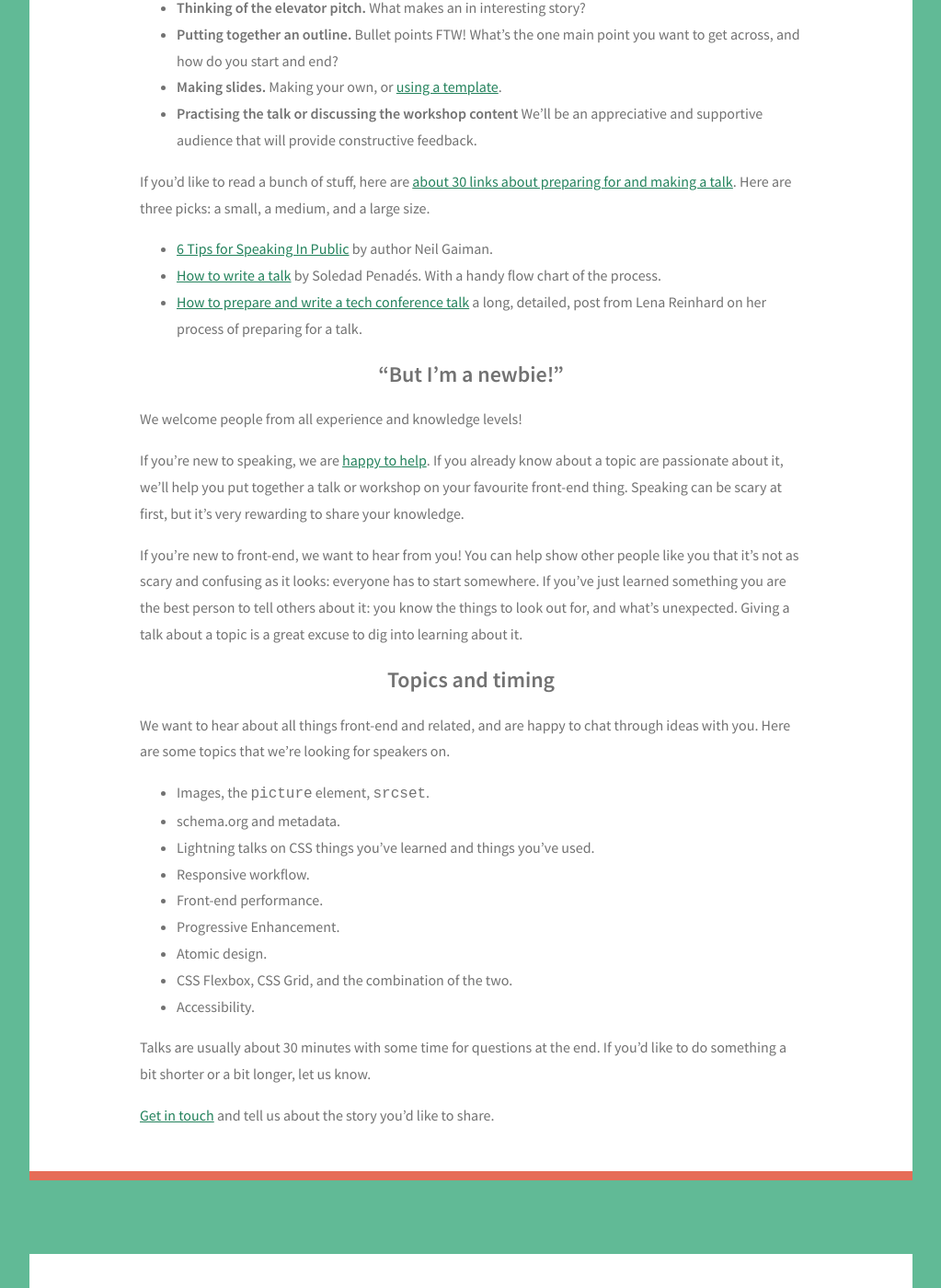
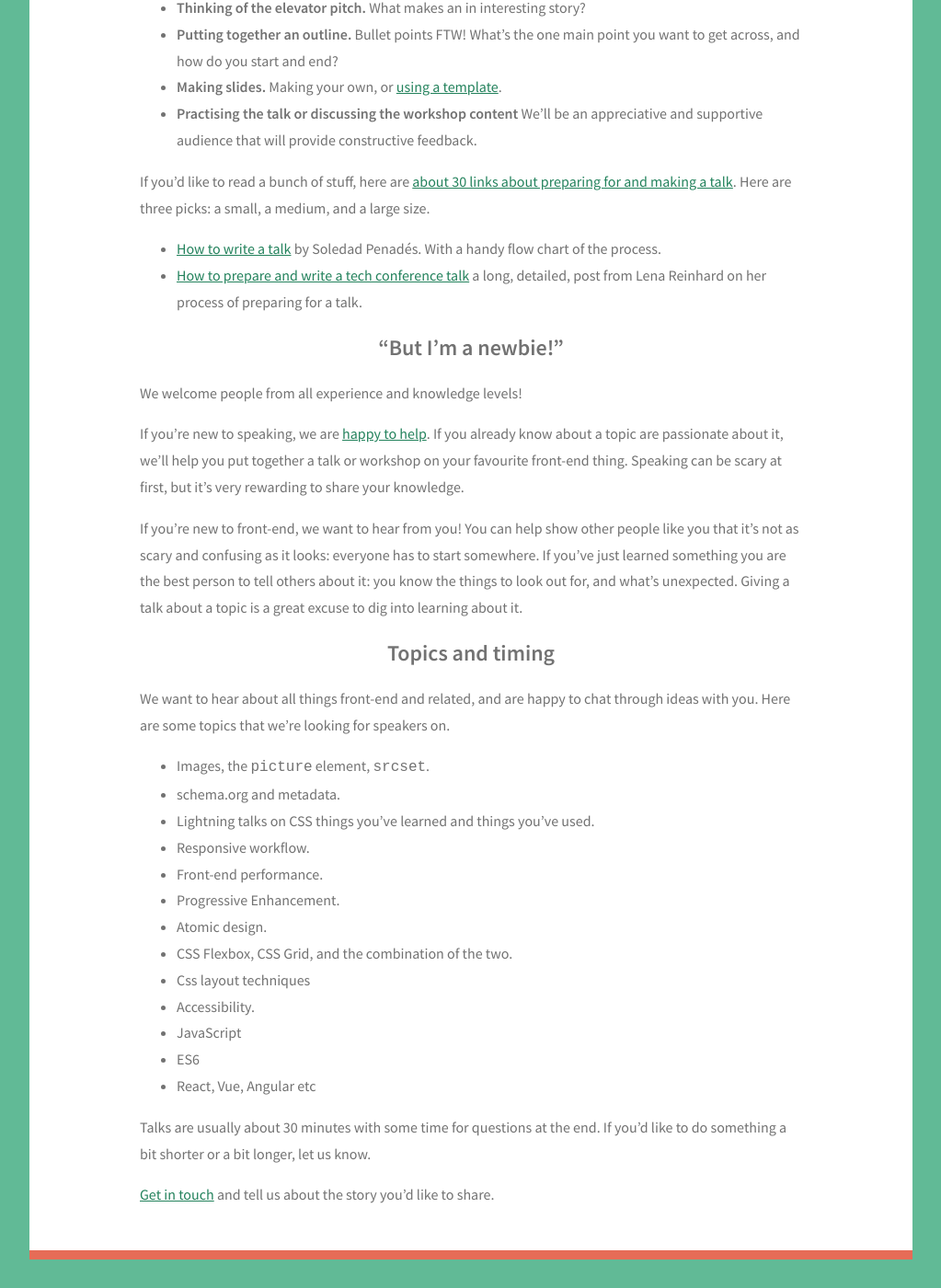
Before and after one commit to CTFEDs/CTFEDS.org, a Jekyll site: the page built from call-for-speakers.html, in a window 1280 px wide and 1400 px high, scrolled down 2302 px. Shown: the whole window at 92% size, without its empty margins (128-1151 px from the left). Built offline with Jekyll 4.4.1, drawn with Linux system fonts in a browser that asks for light colours.

Commit message:
Minor changes to call for speakers page

```diff
--- a/_includes/call-for-speakers.md
+++ b/_includes/call-for-speakers.md
@@ -27,7 +27,6 @@ The [CTFEDs organising team](http://www.meetup.com/ctfeds/members/?op=leaders) a
 
 If you’d like to read a bunch of stuff, here are [about 30 links about preparing for and making a talk](https://pinboard.in/u:maxbarners/t:ctfeds/t:speaking/t:advice/). Here are three picks: a small, a medium, and a large size.
 
-* [6 Tips for Speaking In Public](http://neil-gaiman.tumblr.com/post/41653204206/6-tips-for-speaking-in-public) by author Neil Gaiman.
 * [How to write a talk](https://soledadpenades.com/2016/08/17/how-to-write-a-talk/) by Soledad Penadés. With a handy flow chart of the process.
 * [How to prepare and write a tech conference talk](http://wunder.schoenaberselten.com/2016/02/16/how-to-prepare-and-write-a-tech-conference-talk/) a long, detailed, post from Lena Reinhard on her process of preparing for a talk.
 
@@ -51,7 +50,11 @@ We want to hear about all things front-end and related, and are happy to chat th
 * Progressive Enhancement.
 * Atomic design.
 * CSS Flexbox, CSS Grid, and the combination of the two.
+* Css layout techniques
 * Accessibility.
+* JavaScript
+* ES6
+* React, Vue, Angular etc
 
 Talks are usually about 30 minutes with some time for questions at the end. If you'd like to do something a bit shorter or a bit longer, let us know.
 
```
